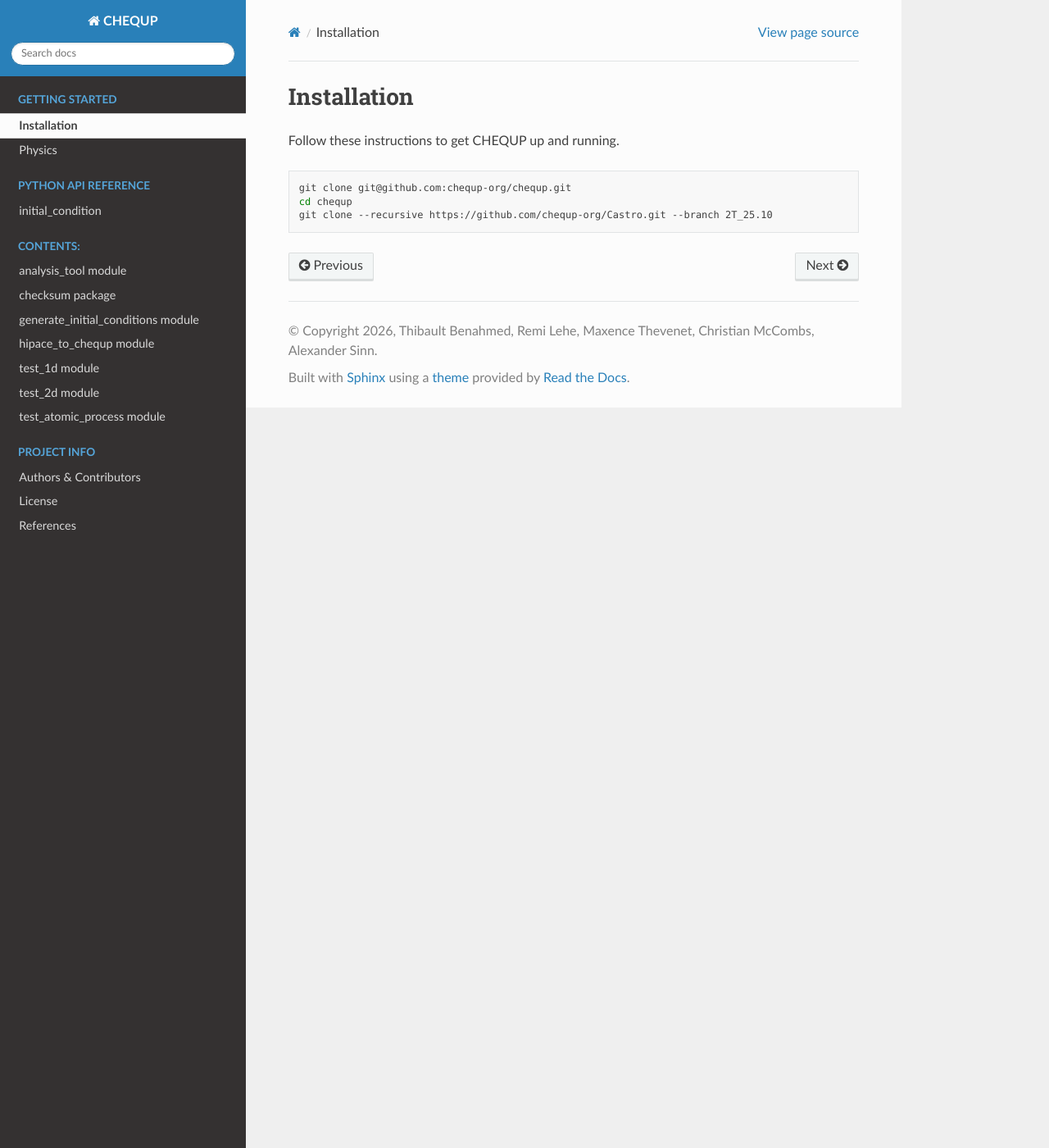
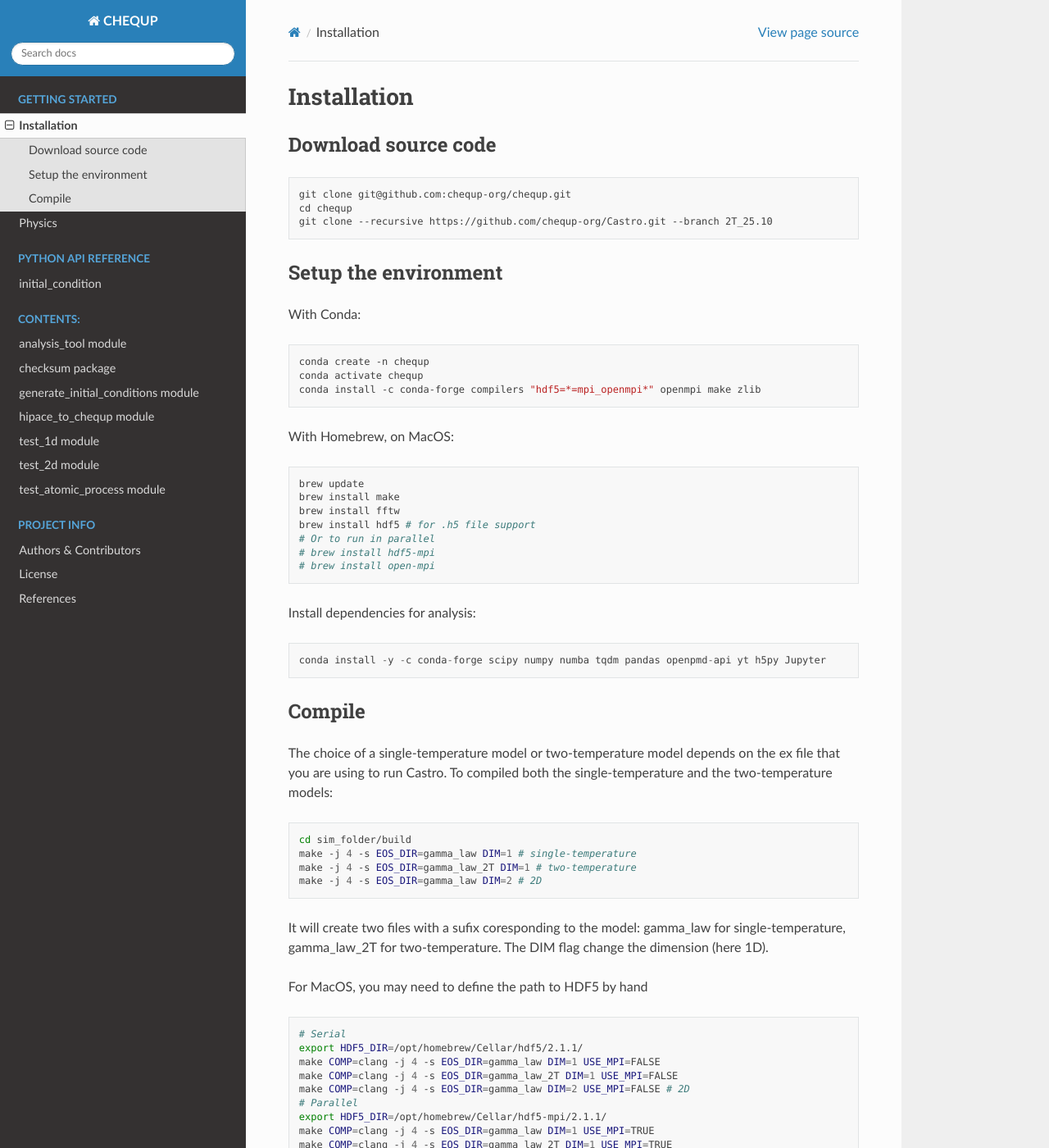
Before and after one commit to chequp-org/chequp, a Sphinx documentation site: the page built from docs/source/installation.rst, in a window 1280 px wide and 1400 px high. Shown: the whole window at 82% size. Built offline with Sphinx 7.4.7 and the Read the Docs theme 3.1.0, drawn with Linux system fonts in a browser that asks for light colours; some of the changed text lies outside the part shown.

Commit message:
Update installation.rst

```diff
--- a/docs/source/installation.rst
+++ b/docs/source/installation.rst
@@ -1,10 +1,76 @@
 Installation
-============
+------------
 
-Follow these instructions to get CHEQUP up and running.
+Download source code
+~~~~~~~~~~~~~~~~~~~~
 
-.. code-block:: bash
+.. code-block:: text
 
-   git clone git@github.com:chequp-org/chequp.git
-   cd chequp
-   git clone --recursive https://github.com/chequp-org/Castro.git --branch 2T_25.10
+    git clone git@github.com:chequp-org/chequp.git
+    cd chequp
+    git clone --recursive https://github.com/chequp-org/Castro.git --branch 2T_25.10
+
+Setup the environment
+~~~~~~~~~~~~~~~~~~~~~
+
+With Conda:
+
+.. code-block:: sh
+
+    conda create -n chequp
+    conda activate chequp
+    conda install -c conda-forge compilers "hdf5=*=mpi_openmpi*" openmpi make zlib
+
+With Homebrew, on MacOS:
+
+.. code-block:: sh
+
+    brew update
+    brew install make
+    brew install fftw
+    brew install hdf5 # for .h5 file support
+    # Or to run in parallel
+    # brew install hdf5-mpi
+    # brew install open-mpi
+
+Install dependencies for analysis:
+
+.. code-block:: python
+
+    conda install -y -c conda-forge scipy numpy numba tqdm pandas openpmd-api yt h5py Jupyter
+
+Compile
+~~~~~~~
+
+The choice of a single-temperature model or two-temperature model depends on the ex file that you are using to run Castro.
+To compiled both the single-temperature and the two-temperature models:
+
+.. code-block:: sh
+
+    cd sim_folder/build
+    make -j 4 -s EOS_DIR=gamma_law DIM=1 # single-temperature
+    make -j 4 -s EOS_DIR=gamma_law_2T DIM=1 # two-temperature
+    make -j 4 -s EOS_DIR=gamma_law DIM=2 # 2D
+
+It will create two files with a sufix coresponding to the model: gamma_law for single-temperature, gamma_law_2T for two-temperature. The DIM flag change the dimension (here 1D).
+
+For MacOS, you may need to define the path to HDF5 by hand
+
+.. code-block:: sh
+
+    # Serial
+    export HDF5_DIR=/opt/homebrew/Cellar/hdf5/2.1.1/
+    make COMP=clang -j 4 -s EOS_DIR=gamma_law DIM=1 USE_MPI=FALSE
+    make COMP=clang -j 4 -s EOS_DIR=gamma_law_2T DIM=1 USE_MPI=FALSE
+    make COMP=clang -j 4 -s EOS_DIR=gamma_law DIM=2 USE_MPI=FALSE # 2D
+    # Parallel
+    export HDF5_DIR=/opt/homebrew/Cellar/hdf5-mpi/2.1.1/
+    make COMP=clang -j 4 -s EOS_DIR=gamma_law DIM=1 USE_MPI=TRUE
+    make COMP=clang -j 4 -s EOS_DIR=gamma_law_2T DIM=1 USE_MPI=TRUE
+    make COMP=clang -j 4 -s EOS_DIR=gamma_law DIM=2 USE_MPI=TRUE # 2D
+
+For GPU (assuming the environment is ready)
+
+.. code-block:: sh
+
+    make USE_CUDA=TRUE -j 4 -s EOS_DIR=gamma_law DIM=1
```
